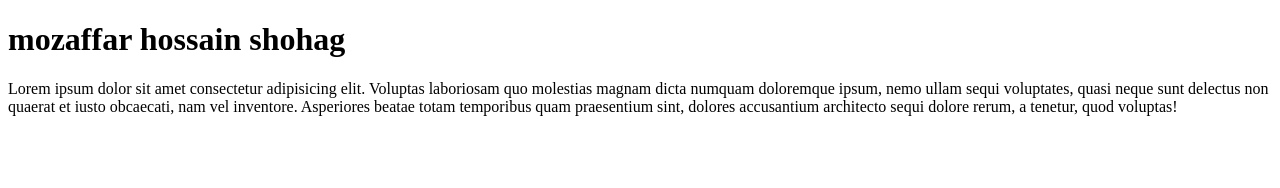
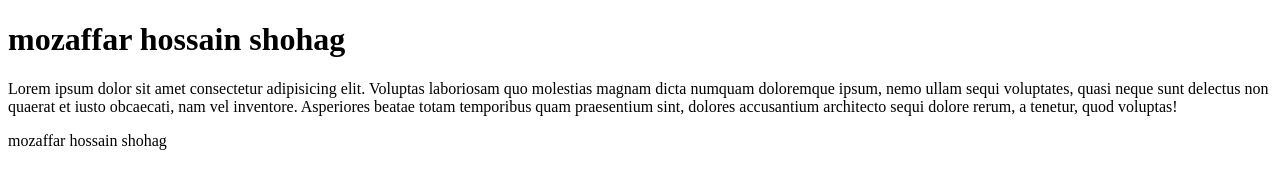
Before and after one commit to mhshohag308/first-projects, a plain HTML site: page index.html in a window 1280 px wide. Drawn offline with Linux system fonts and the light colour scheme.

Commit message:
Update index.html

```diff
--- a/index.html
+++ b/index.html
@@ -8,5 +8,6 @@
 <body>
         <H1>mozaffar hossain shohag</H1>
         <p>Lorem ipsum dolor sit amet consectetur adipisicing elit. Voluptas laboriosam quo molestias magnam dicta numquam doloremque ipsum, nemo ullam sequi voluptates, quasi neque sunt delectus non quaerat et iusto obcaecati, nam vel inventore. Asperiores beatae totam temporibus quam praesentium sint, dolores accusantium architecto sequi dolore rerum, a tenetur, quod voluptas!</p>
+       <p> mozaffar hossain shohag</p>
 </body>
 </html>
```
